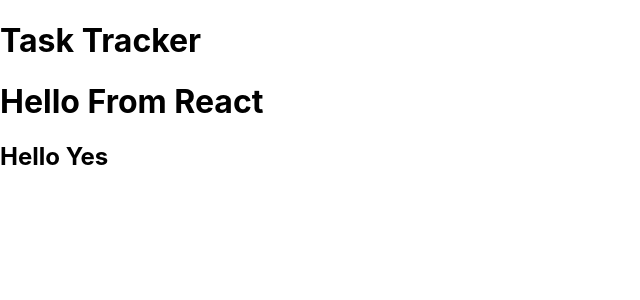
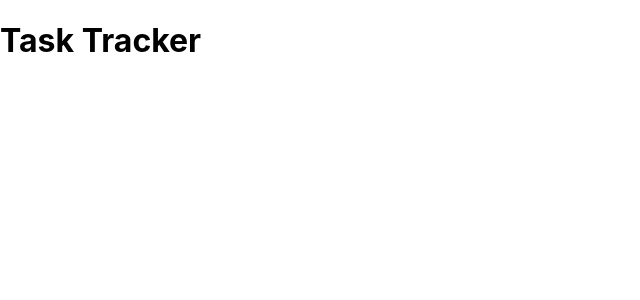
Before and after one commit to HT-Dat/react-task-tracker, a React (Create React App) app: page / in a window 1280 px wide. Shown: the top 300 px of the page, without its empty margins (0-640 px from the left). Built offline with nearby package versions, Linux system fonts and the light colour scheme.

Commit message:
Component props

```diff
--- a/src/App.js
+++ b/src/App.js
@@ -5,8 +5,6 @@ function App() {
   return (
     <div className="container">
       <Header />
-      <h1>Hello From React</h1>
-      <h2>Hello {x == true ? "Yes" : "No"}</h2>
 
     </div>
   );
--- a/src/component/Header.js
+++ b/src/component/Header.js
@@ -1,9 +1,12 @@
-const Header = () => {
+const Header = ({title}) => {
     return (
         <header>
-            <h1>Task Tracker</h1>
+            <h1>{title}</h1>
         </header>
     )
 }
+Header.defaultProps = {
+    title: 'Task Tracker',
+}
 
 export default Header
```
